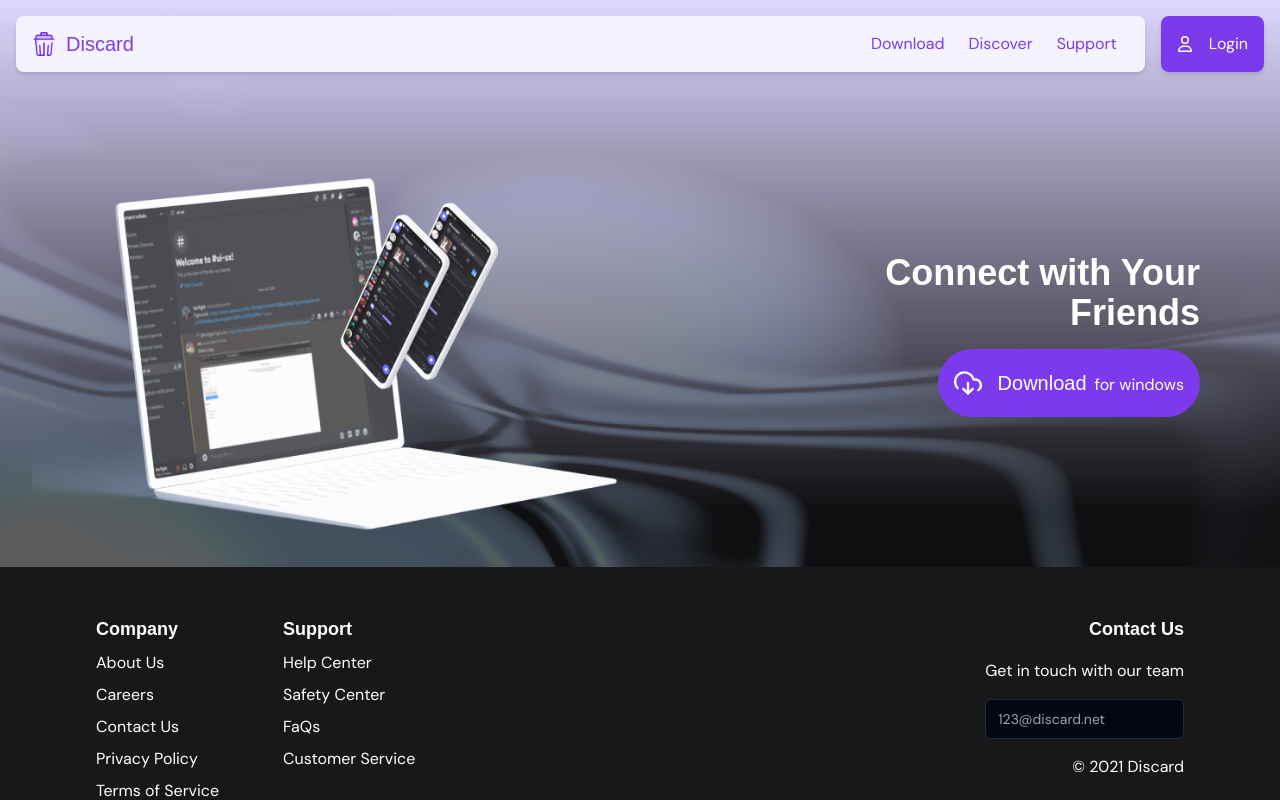
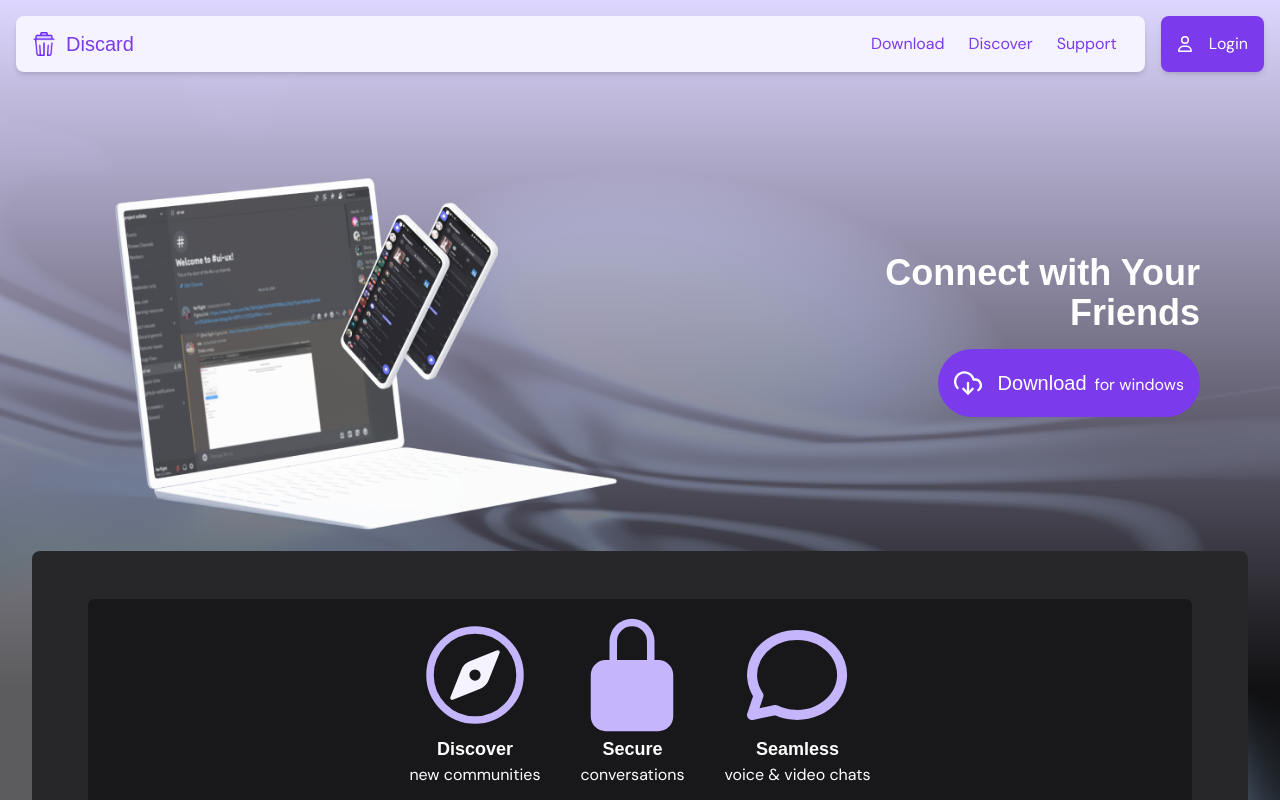
Before and after one commit to vinmeil/discard, a Next.js app: page / in a window 1280 px wide. Shown: the top 800 px of the page. Built offline with nearby package versions, Linux system fonts and the light colour scheme; a web font is replaced by a local one.

Commit message:
feat: added features display list

```diff
--- a/app/_components/hero/Display.tsx
+++ b/app/_components/hero/Display.tsx
@@ -25,10 +25,12 @@ export function Display() {
           Connect with Your Friends
         </CustomHeading>
         <Link href="#">
-          <button className="bg-violet-600 p-4 rounded-full flex gap-x-2 text-white items-center">
+          <button className="bg-violet-600 px-6 p-2 md:p-4 rounded-full flex gap-x-2 text-white items-center">
             <FiDownloadCloud size={36} className="pe-2" />
-            <div className="flex flex-col md:flex-row justify-end gap-x-2 items-end">
-              <CustomHeading className="text-xl">Download</CustomHeading>
+            <div className="flex flex-col md:flex-row justify-end gap-y-0 md:gap-x-2 items-end">
+              <CustomHeading className="text-lg md:text-xl">
+                Download
+              </CustomHeading>
               <span>for windows</span>
             </div>
           </button>
--- /dev/null
+++ b/app/_components/hero/Features.tsx
@@ -0,0 +1,54 @@
+import { CustomHeading } from "@/components/ui/CustomHeading";
+import { IoCompassOutline, IoLockClosed } from "react-icons/io5";
+import { TbMessageCircle2 } from "react-icons/tb";
+
+type featuresItemProps = {
+  title: string;
+  icon: React.ReactNode;
+  label: string;
+  image?: string;
+};
+
+const FeaturesItem = ({ title, icon, label, image }: featuresItemProps) => {
+  return (
+    <div className="flex flex-col rounded-md p-4 items-center justify-center">
+      {icon}
+      <div className="text-center">
+        <CustomHeading className="text-lg font-bold text-white">
+          {title}
+        </CustomHeading>
+        <p className="text-white">{label}</p>
+      </div>
+    </div>
+  );
+};
+
+export function Features() {
+  const featuresList = [
+    {
+      icon: <IoCompassOutline size={120} className="stroke-violet-300" />,
+      title: "Discover",
+      label: "new communities",
+    },
+    {
+      icon: <IoLockClosed size={120} className="text-violet-300" />,
+      title: "Secure",
+      label: "conversations",
+    },
+    {
+      icon: <TbMessageCircle2 size={120} className="text-violet-300" />,
+      title: "Seamless",
+      label: "voice & video chats",
+    },
+  ];
+
+  return (
+    <div className="px-14 py-12 bg-zinc-800 rounded-lg text-violet-50">
+      <div className="flex bg-zinc-900 rounded-md items-center justify-center">
+        {featuresList.map((feature, index) => (
+          <FeaturesItem key={index} {...feature} />
+        ))}
+      </div>
+    </div>
+  );
+}
--- a/app/_components/hero/Footer.tsx
+++ b/app/_components/hero/Footer.tsx
@@ -1,5 +1,6 @@
 import { CustomHeading } from "@/components/ui/CustomHeading";
 import { Input } from "@/components/ui/input";
+import { Button } from "@/components/ui/button";
 
 type footerItemsProps = {
   heading: string;
@@ -60,7 +61,10 @@ export function Footer() {
           Contact Us
         </CustomHeading>
         <p>Get in touch with our team</p>
-        <Input type="email" placeholder="123@discard.net" className="dark" />
+        <div className="flex gap-x-2 w-full">
+          <Input type="email" placeholder="123@discard.net" className="dark" />
+          <Button>Send</Button>
+        </div>
         <p>&copy; 2021 Discard</p>
       </div>
     </footer>
--- a/app/layout.tsx
+++ b/app/layout.tsx
@@ -14,7 +14,9 @@ export const metadata: Metadata = {
 export default function RootLayout({ children }: { children: ReactNode }) {
   return (
     <html lang="en">
-      <body className={`${DMSans.className} bg-hero-desktop bg-zinc-900`}>
+      <body
+        className={`${DMSans.className} bg-hero-desktop bg-zinc-900 bg-no-repeat bg-cover`}
+      >
         <div className="bg-gradient-to-b from-violet-200 to-transparent to-60%">
           <Header />
           {children}
--- a/app/page.tsx
+++ b/app/page.tsx
@@ -1,11 +1,13 @@
 import { Display } from "./_components/hero/Display";
 import { Footer } from "./_components/hero/Footer";
+import { Features } from "./_components/hero/Features";
 
 export default function Page() {
   return (
     <main>
       <div className="px-0 md:px-8 py-4">
         <Display />
+        <Features />
       </div>
       <Footer />
     </main>
```
